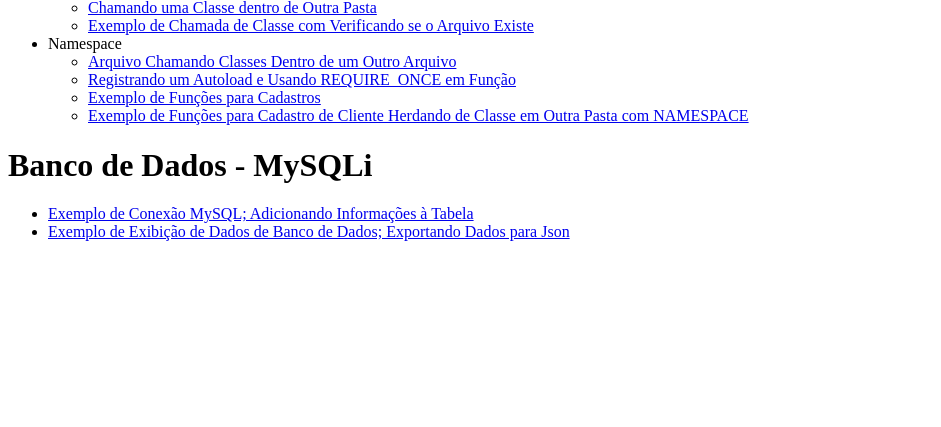
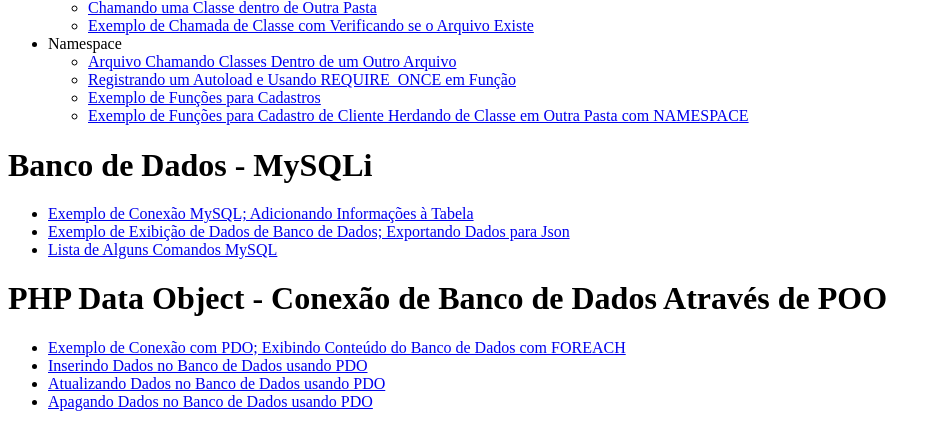
Before and after one commit to griel-cursos/curso_php-hcode, a PHP site: page /indice.php in a window 1280 px wide. Shown: the part 2314-2741 px from the top of the page, without its empty margins (0-941 px from the left). Before the commit the page ends 2555 px from the top, so only its background shows below. Run offline with PHP 8.4, Linux system fonts and the light colour scheme.

Commit message:
Adicionado PDO ao Índice

```diff
--- a/indice.php
+++ b/indice.php
@@ -318,6 +318,24 @@
 				<li>
 					<a href="mysqli/exemplo-02.php">Exemplo de Exibição de Dados de Banco de Dados; Exportando Dados para Json</a>
 				</li>
+				<li>
+					<a href="mysqli/anotações.txt">Lista de Alguns Comandos MySQL</a>
+				</li>
+			</ul>
+			<h1>PHP Data Object - Conexão de Banco de Dados Através de POO</h1>
+			<ul>
+				<li>
+					<a href="pdo/exemplo-01.php">Exemplo de Conexão com PDO; Exibindo Conteúdo do Banco de Dados com FOREACH</a>
+				</li>
+				<li>
+					<a href="pdo/exemplo-03.php">Inserindo Dados no Banco de Dados usando PDO</a>
+				</li>
+				<li>
+					<a href="pdo/exemplo-04.php">Atualizando Dados no Banco de Dados usando PDO</a>
+				</li>
+				<li>
+					<a href="pdo/exemplo-05.php">Apagando Dados no Banco de Dados usando PDO</a>
+				</li>
 			</ul>
 
 		</body>
```
